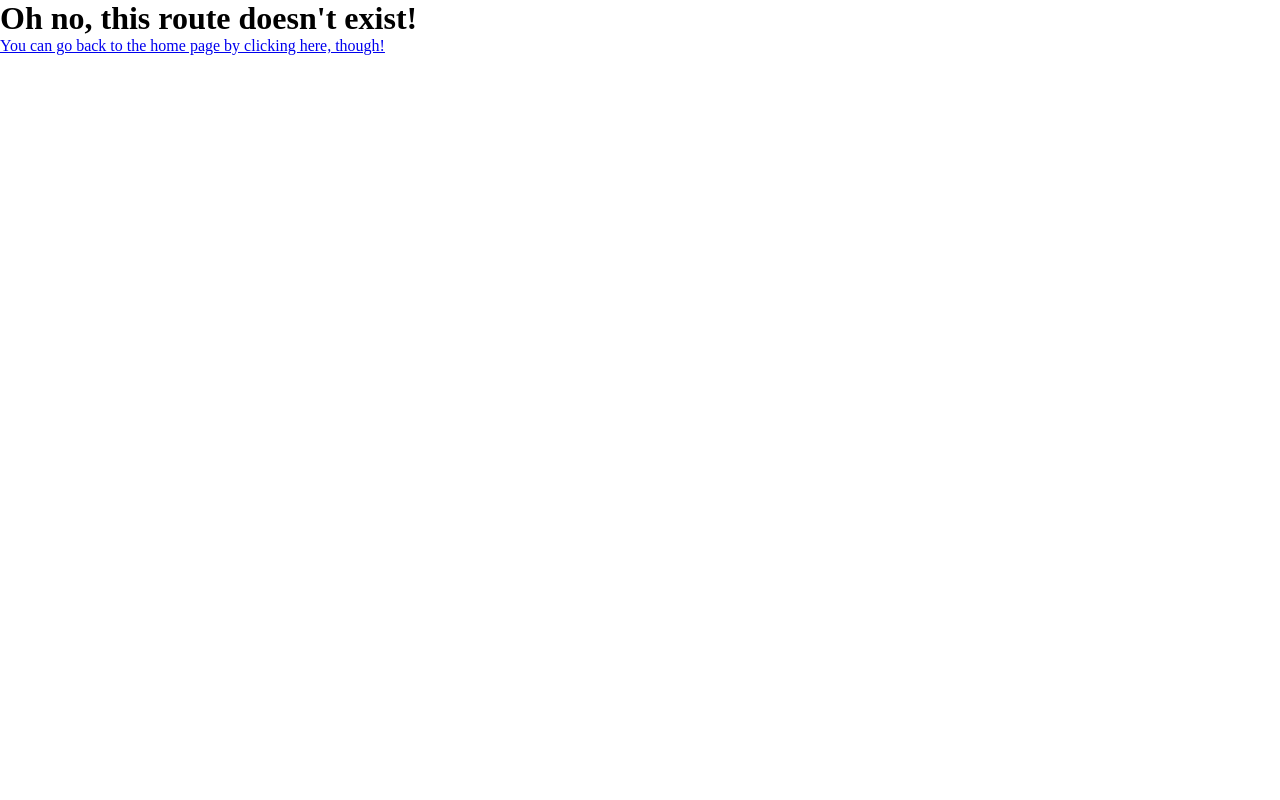
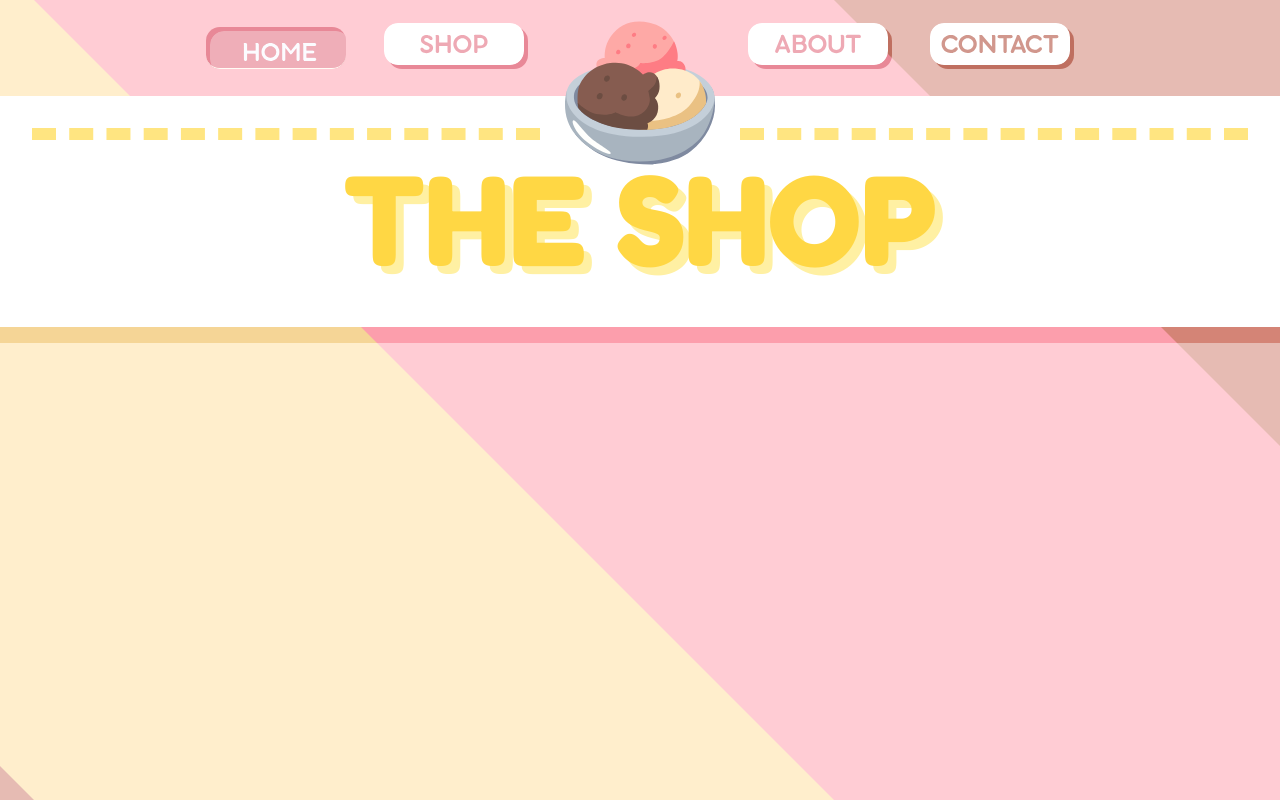
Before and after one commit to crispynoodlesoup/mabu-mabu, a React (Vite) app: page /shop in a window 1280 px wide. Built offline with nearby package versions, Linux system fonts and the light colour scheme.

Commit message:
setup shop page in Router

```diff
--- a/src/Router.jsx
+++ b/src/Router.jsx
@@ -2,6 +2,7 @@ import { createBrowserRouter, RouterProvider } from "react-router-dom";
 import App from "./App";
 import ErrorPage from "./ErrorPage";
 import Home from "./components/home/home";
+import Shop from "./components/shop/shop";
 
 function Router() {
   const router = createBrowserRouter([
@@ -11,6 +12,7 @@ function Router() {
       errorElement: <ErrorPage />,
       children: [
         { index: true, element: <Home/> },
+        { path: "shop", element: <Shop/> },
       ],
     },
   ]);
--- /dev/null
+++ b/src/components/shop/shop.jsx
@@ -0,0 +1,15 @@
+import Nav from "../nav/nav.jsx";
+import shopStyle from "./shop.module.css";
+// import ContentBubble from "../contentBubble/ContentBubble.jsx";
+import PageHeader from "../pageHeader/PageHeader.jsx";
+
+function Home() {
+  return (
+    <div className={shopStyle.shop}>
+      <Nav/>
+      <PageHeader text={"THE SHOP"}/>
+    </div>
+  );
+}
+
+export default Home;
--- /dev/null
+++ b/src/components/shop/shop.module.css
@@ -0,0 +1,3 @@
+.shop {
+  display: grid;
+}
```
